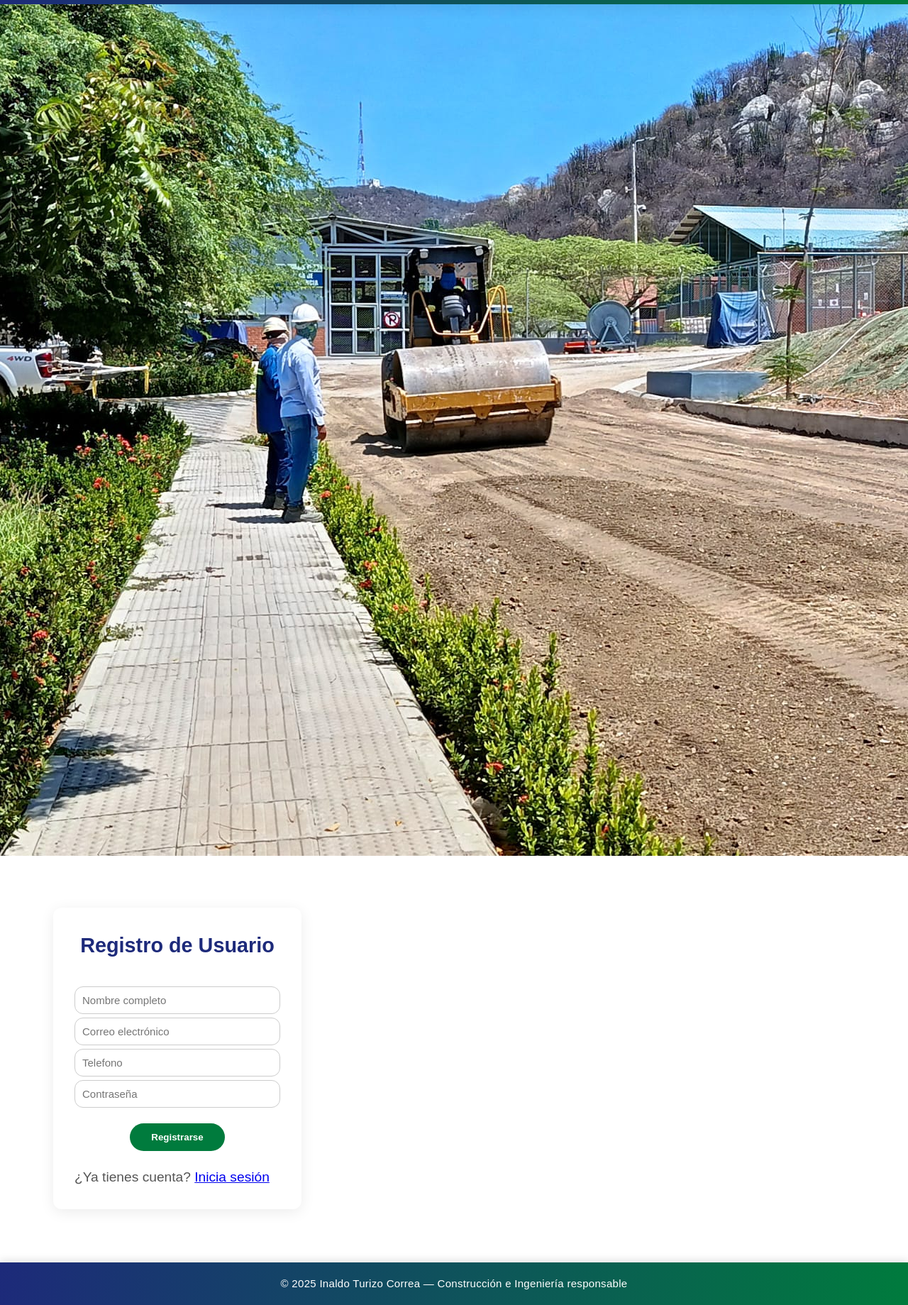
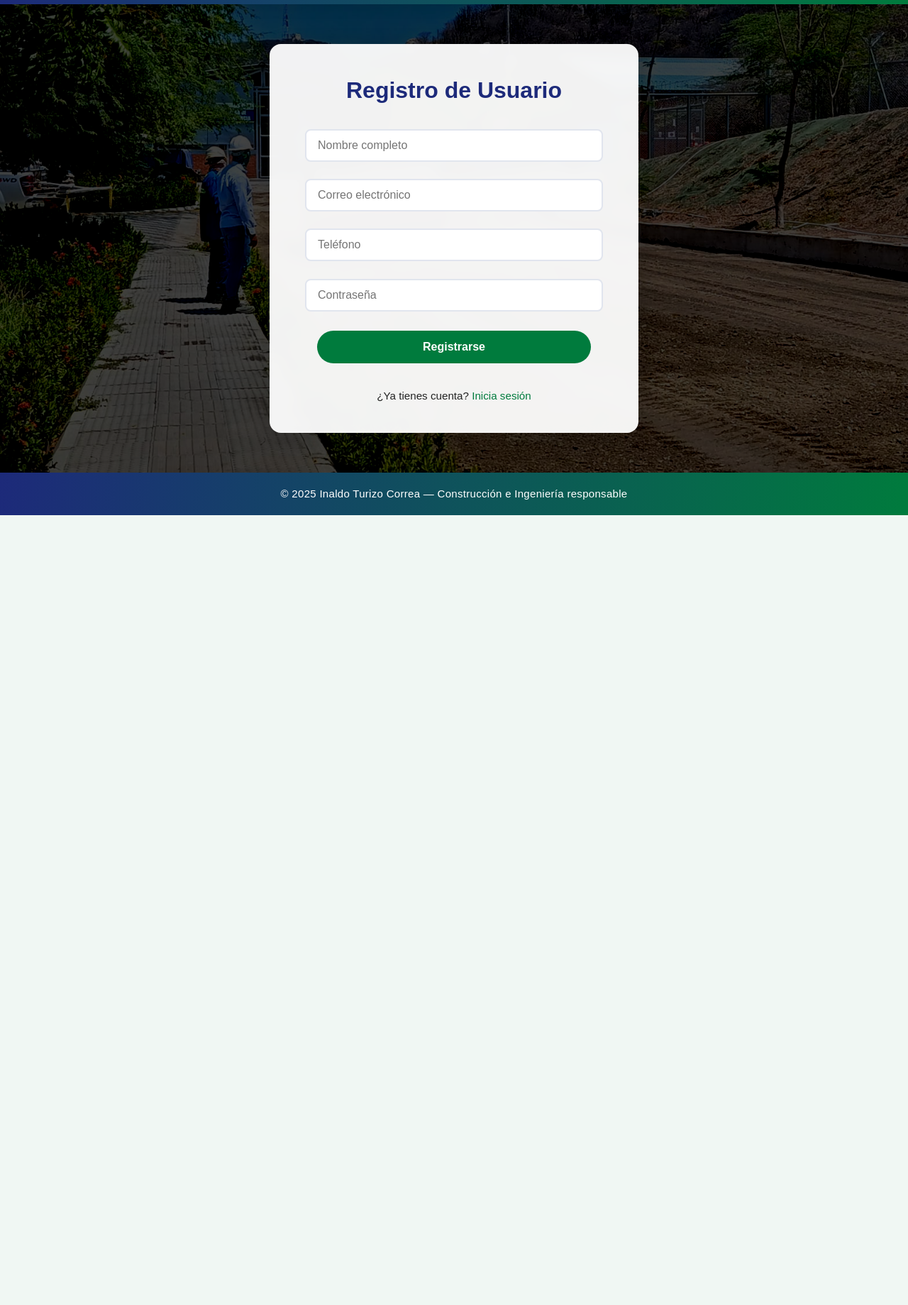
Before and after one commit to Liseth-Quesada/PaginaITC, a Flask app: page /register in a window 1280 px wide; the page is wider, and only the part inside the window is pictured. Shown: the part 99-1938 px from the top of that part at 71% size. After the commit the page ends 825 px from the top of that part, so only its background shows below. Run offline with Flask 3, Linux system fonts and the light colour scheme.

Commit message:
login&register

```diff
--- a/static/css/style.css
+++ b/static/css/style.css
@@ -134,7 +134,7 @@ body {
   backdrop-filter: blur(4px);
 }
 
-.login-box {
+.login-form {
   position: relative;
   z-index: 2;
   width: 100%;
@@ -149,9 +149,10 @@ body {
   transition: transform 0.3s ease, box-shadow 0.3s ease;
 }
 
-.login-box:hover {
-  transform: translateY(-5px);
-  box-shadow: 0 12px 48px rgba(0, 0, 0, 0.25);
+/* Ajustes específicos para el formulario de registro */
+.register-form {
+  max-width: 520px; /* Un poco más ancho para acomodar más campos */
+  padding: 40px 50px;
 }
 
 .login-form h2 {
--- a/templates/login.html
+++ b/templates/login.html
@@ -4,7 +4,6 @@
 <section class="login-section">
     <img class="login-bg" src="{{ url_for('static', filename='img/ImgCarrusel2.jpg') }}" alt="Fondo login">
 
-    <div class="login-box">
     <form method="POST" class="login-form">
         <h2>Iniciar Sesión</h2>
         <div class="form-group">
@@ -20,10 +19,8 @@
 
         <div class="login-footer">
             <p>¿No tienes cuenta? <a href="{{ url_for('register') }}">Regístrate aquí</a></p>
-                <a href="" class="forgot-password">¿Olvidaste tu contraseña?</a>
         </div>
     </form>
-    </div>
 </section>
 
 
--- a/templates/register.html
+++ b/templates/register.html
@@ -2,27 +2,31 @@
 {% block content %}
 
 
-<section class="hero">
-    <img class="hero-bg" src="{{ url_for('static', filename='img/ImgCarrusel2.jpg') }}" alt="Fondo hero">
-    <div class="hero-overlay"></div>
-    <div class="hero-content">
-
-        <div class="formulario">
-            <form method="POST" >
+<section class="login-section">
+    <img class="login-bg" src="{{ url_for('static', filename='img/ImgCarrusel2.jpg') }}" alt="Fondo registro">
+    <form method="POST" class="login-form register-form">
         <h2>Registro de Usuario</h2>
+        <div class="form-group">
             <input type="text" name="nombre" placeholder="Nombre completo" required>
+        </div>
+        <div class="form-group">
             <input type="email" name="email" placeholder="Correo electrónico" required>
-                <input type="tel" name="tel" placeholder="Telefono" required>
+        </div>
+        <div class="form-group">
+            <input type="tel" name="tel" placeholder="Teléfono" required>
+        </div>
+        <div class="form-group">
             <input type="password" name="password" placeholder="Contraseña" required>
+        </div>
 
         <div class="boton-container">
             <button class="btn" type="submit">Registrarse</button>
         </div>
 
+        <div class="login-footer">
             <p>¿Ya tienes cuenta? <a href="{{ url_for('login') }}">Inicia sesión</a></p>
+        </div>
     </form>
-        </div>
-    </div>
 </section>
 
 
```
Also changed, not shown: templates/user_dashboard.html (+67 -25 lines). Lines whose indentation alone changed are shown as unchanged.
